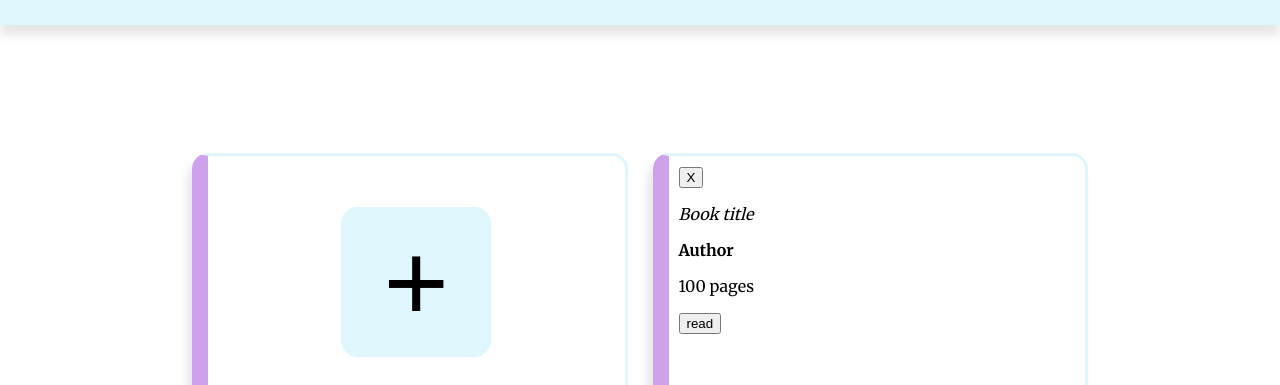
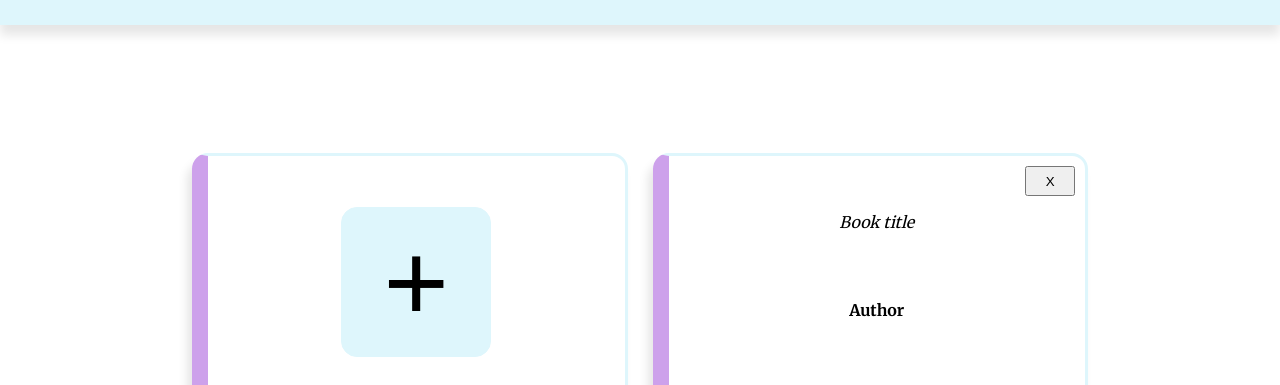
Before and after one commit to eneibaur/op-library, a website: page index.html in a window 1280 px wide. Shown: the part 170-555 px from the top of the page. Drawn offline with Linux system fonts and the light colour scheme.

Commit message:
Began styling template cards

```diff
--- a/index.html
+++ b/index.html
@@ -20,9 +20,9 @@
             </div>
             <div class="card book">
                 <button class="remove">X</button>
-                <p><em>Book title</em></p>
-                <p><strong>Author</strong></p>
-                <p>100 pages</p>
+                <p class="title"><em>Book title</em></p>
+                <p class="author"><strong>Author</strong></p>
+                <p class="pages">100 pages</p>
                 <button class="read-toggle">read</button>
             </div>
             <div class="card"><p>Dummy content</p></div>
--- a/styles.css
+++ b/styles.css
@@ -47,6 +47,43 @@ body {
     box-shadow: -5px 10px 10px var(--shadow-color);
 }
 
+.book {
+    display: grid;
+    grid-template-rows: 1fr 3fr 3fr 3fr 1fr;
+    grid-template-columns: 1fr 3fr 3fr 1fr;
+}
+
+.remove {
+    grid-column: 4/5;
+    grid-row: 1/2;
+}
+
+.title {
+    grid-column: 2/4;
+    grid-row: 2/3;
+    align-items: center;
+    text-align: center;
+}
+
+.author {
+    grid-column: 2/4;
+    grid-row: 3/4;
+    align-items: center;
+    text-align: center;
+}
+
+.pages {
+    grid-column: 2/4;
+    grid-row: 4/5;
+    align-items: center;
+    text-align: center;
+}
+
+.read-toggle {
+    grid-column: 2/4;
+    grid-row: 5/6;
+}
+
 .add {
     display: grid;
     gap: 10px;
```
